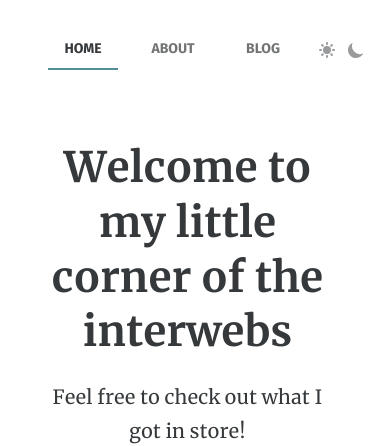
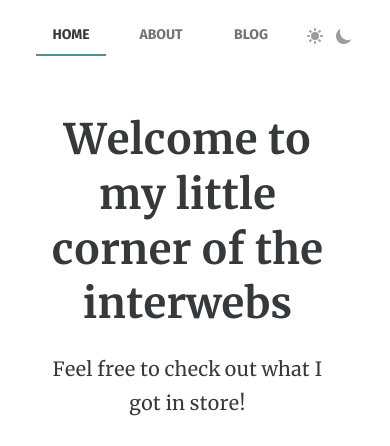
Before and after one commit to YouHaveTrouble/youhavetrouble.github.io, an Astro site: page / in a window 390 px wide. Shown: the top 446 px of the page. Built offline with nearby package versions, Linux system fonts and the light colour scheme; Astro itself is replaced by a stand-in of ours.

Commit message:
More mobile-friendly nav

```diff
--- a/src/components/Header.astro
+++ b/src/components/Header.astro
@@ -10,7 +10,7 @@ const { current = '' } = Astro.props;
     display: flex;
     margin: 0 auto;
     max-width: 1400px;
-    padding: 2em;
+    padding: 1em;
     width: 100%;
   }
 </style>
--- a/src/components/Nav.astro
+++ b/src/components/Nav.astro
@@ -4,6 +4,19 @@ const { current = '' } = Astro.props;
 ---
 
 <style>
+
+  @media (orientation: portrait) {
+    nav {
+      justify-content: center;
+      flex-wrap: wrap;
+    }
+
+    .nav-buttons {
+      flex-wrap: wrap;
+      justify-content: space-evenly;
+    }
+  }
+
   nav {
     align-items: center;
     display: flex;
@@ -12,6 +25,12 @@ const { current = '' } = Astro.props;
     font-weight: 700;
     justify-content: flex-end;
     text-transform: uppercase;
+  }
+
+  .nav-buttons {
+    display: flex;
+    flex-direction: row;
+    overflow-x: hidden;
   }
 
   a {
@@ -56,9 +75,11 @@ const { current = '' } = Astro.props;
 </style>
 
 <nav>
-  <a class={current === "" ? "selected" : ""} href='/'>home</a>
-  <a class={current === "about" ? "selected" : ""} href='/about'>about</a>
-  <a class={current === "blog" ? "selected" : ""} href='/blog'>blog</a>
+  <div class="nav-buttons">
+    <a class={current === "" ? "selected" : ""} href='/'>home</a>
+    <a class={current === "about" ? "selected" : ""} href='/about'>about</a>
+    <a class={current === "blog" ? "selected" : ""} href='/blog'>blog</a>
+  </div>
   <div class="theme-toggle-container">
     <ThemeToggleButton client:load />
   </div>
```
